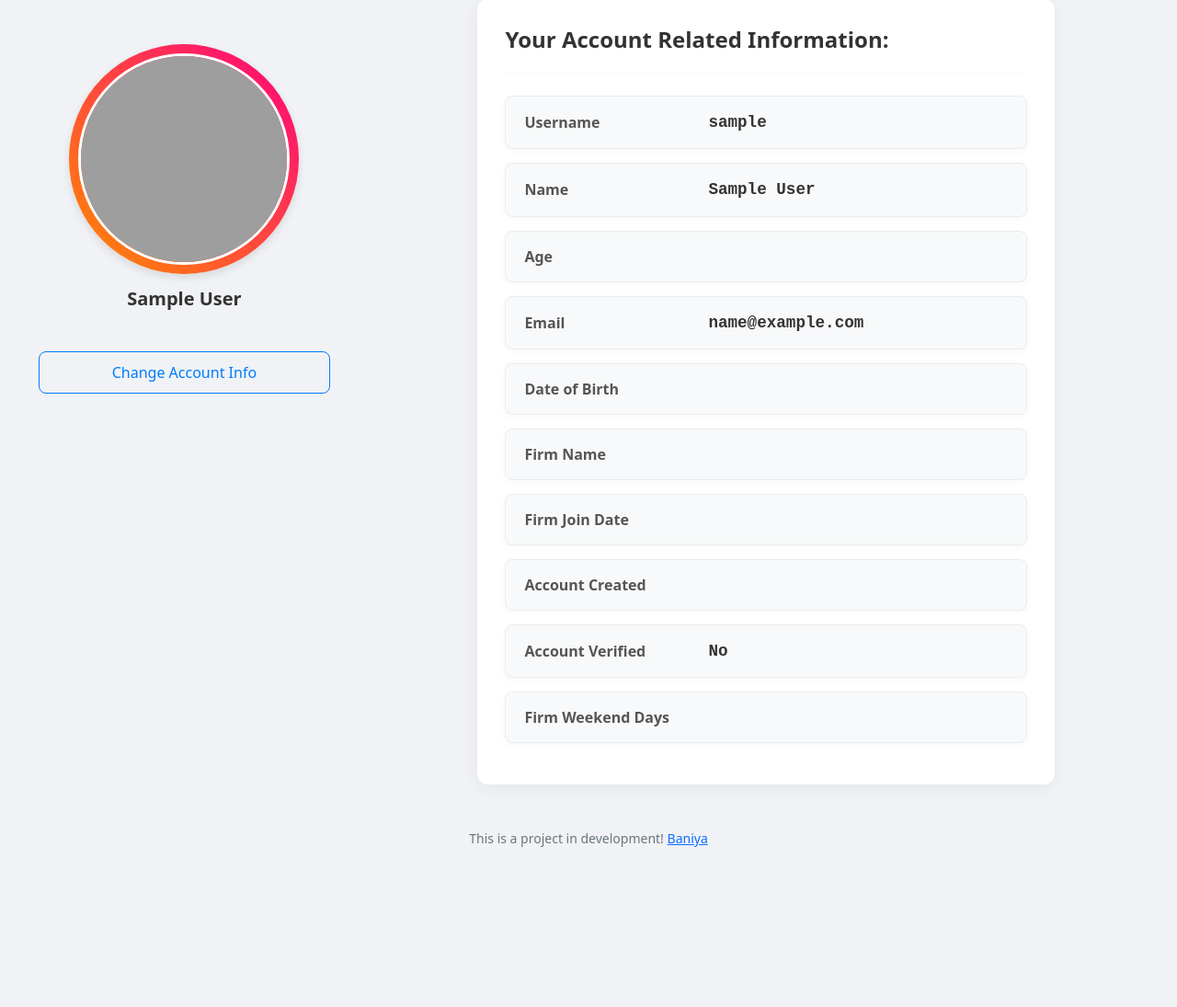
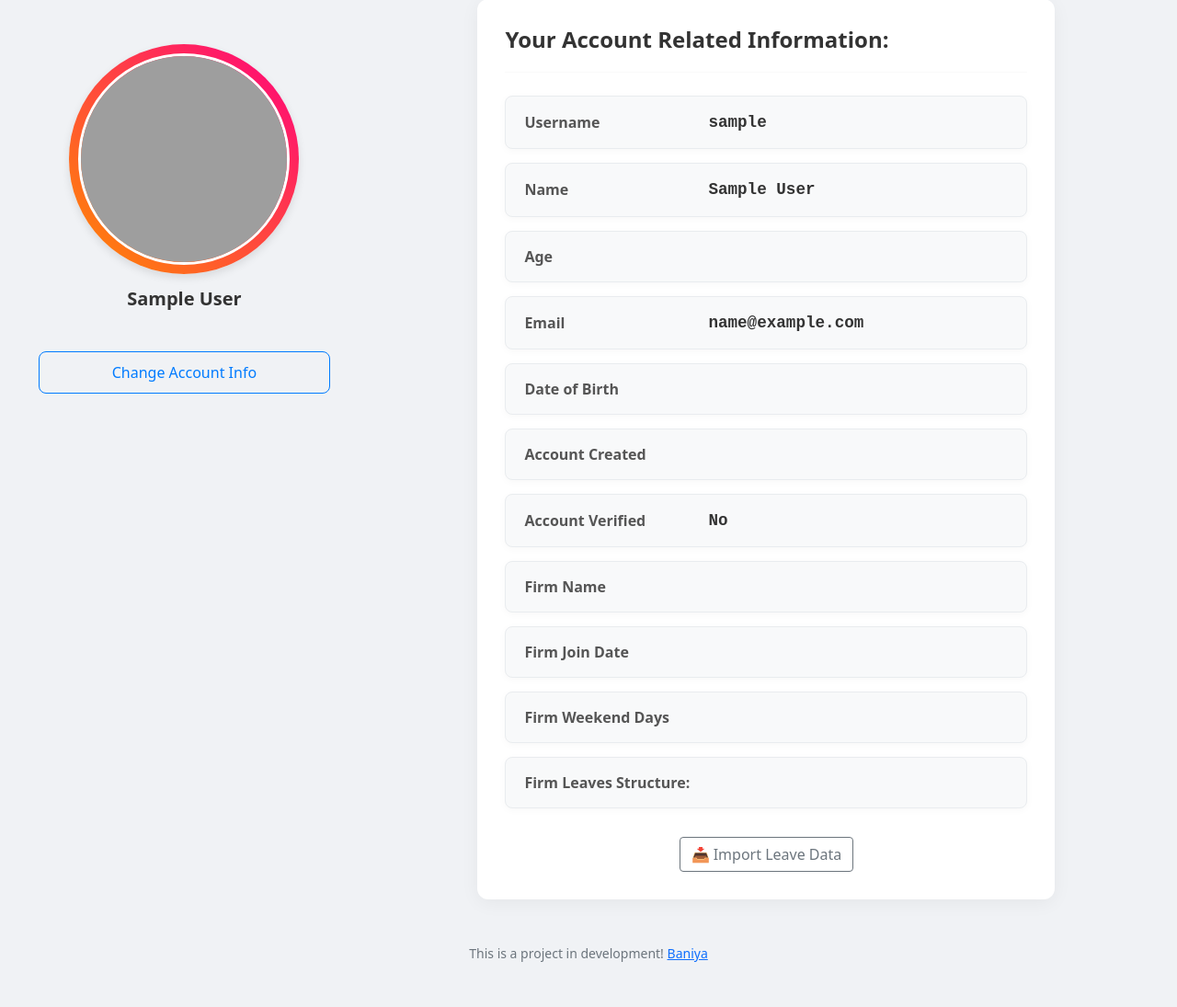
Before and after one commit to Baniya-sen/leave-tracker, a Flask app: a page that uses templates/account.html in a window 1280 px wide. Shown: the part 128-1223 px from the top of the page at 92% size. Before the commit the page ends 1049 px from the top, so only its background shows below. Run offline with Flask 3, Linux system fonts and the light colour scheme; the visitor is signed in with stand-in values (Sample User, id 1); data comes from the database, SQL or seed files in the repository; parts of the project's set-up code (start-up, migrations or seed data) failed here and were passed over; some libraries are stand-ins or nearby versions; grey boxes are pictures that could not be loaded.

Commit message:
Added flexibility of appending data to leaves, also user info leave type addition, some bugs fixes!

```diff
--- a/app.py
+++ b/app.py
@@ -1,3 +1,4 @@
+import json
 import pprint
 import re
 import hmac
@@ -9,7 +10,7 @@ from dotenv import load_dotenv
 
 from flask import (
     Flask, g, session, request,
-    redirect, url_for, render_template
+    redirect, url_for, render_template, jsonify
 )
 from flask_session import Session
 from functools import wraps
@@ -52,6 +53,15 @@ def teardown(exc):
     auth.close_auth_db(exc)
 
 
+@app.template_filter("from_json")
+def from_json_filter(s):
+    try:
+        return json.loads(s)
+    except Exception as e:
+        print(e)
+        return {}
+
+
 def valid_date(s):
     try:
         datetime.strptime(s, DATE_FMT)
@@ -78,6 +88,7 @@ def login_required(f):
             return redirect(url_for('login'))
 
         return f(*args, **kwargs)
+
     return wrapper
 
 
@@ -177,18 +188,17 @@ def user_home(username: str, token: str):
     return render_template('index.html', user_leaves=user_leaves)
 
 
-@app.route('/account')
+@app.route('/account', methods=['GET', 'POST'])
 @login_required
 def account_root():
     uname = session['username']
     token = make_daily_token(uname)
-    return redirect(url_for('account', username=uname, token=token))
+    return redirect(url_for('account', username=uname, token=token), code=307)
 
 
 @app.route('/<username>/account/<token>', methods=['GET', 'POST'])
 @login_required
 def account(username: str, token: str):
-    print(username, token, session['username'], make_daily_token(username))
     if username != session['username'] or token != make_daily_token(username):
         return apology("Verification failed! Logout and Re-login!", 403)
 
@@ -222,12 +232,87 @@ def account(username: str, token: str):
             else:
                 return apology("Invalid weekend days", 400)
 
+        types = request.form.getlist('leave_type')
+        counts = request.form.getlist('leave_count')
+
+        leaves_given = {}
+        for t, c in zip(types, counts):
+            t = t.strip()
+            try:
+                n = int(c)
+                if not t or n < 0:
+                    raise ValueError
+            except ValueError:
+                return apology("Each leave type must have a non‑negative integer count.", 400)
+            leaves_given[t] = n
+
+        if leaves_given:
+            firm = leaves.get_user_key_data(session['user_id'], "user_info.firm_name")
+            if not firm:
+                return apology("Firm not configured.", 400)
+
+        data['leaves_type'] = leaves_given
+
         if auth.update_user_info(session["user_id"], data) and \
                 leaves.update_user_profile(session["user_id"], data):
+
             user = auth.get_user_info_with_id(session["user_id"])
-            return redirect(url_for('account'))
+            return redirect(
+                url_for('account',
+                        username=session['username'],
+                        token=make_daily_token(session['username']))
+            )
         else:
             return apology("Something went wrong!", 401)
+
+
+@app.route("/leaves/import", methods=["POST"])
+@login_required
+def import_leaves():
+    user_id = session["user_id"]
+
+    data = request.get_json(silent=True)
+    if not data or "leaves_taken" not in data:
+        return jsonify(error="Missing 'leaves_taken' field."), 400
+
+    leaves_taken = data["leaves_taken"]
+    if not isinstance(leaves_taken, dict):
+        return jsonify(error="'leaves_taken' must be a JSON object."), 400
+
+    firm = leaves.get_user_key_data(user_id, "user_info.firm_name")
+    if not firm:
+        return jsonify(error="Firm not configured."), 400
+
+    firm_data = leaves.get_user_key_data(user_id, f"user_leaves.{firm}")
+    if not firm_data:
+        return jsonify(error="Add leave structure for your firm first."), 400
+
+    allowed_types = set(firm_data.get("leaves_given", {}).keys())
+    allowed_types = [item.title() for item in allowed_types]
+    if not allowed_types:
+        return jsonify(error="No granted leave types found."), 400
+
+    def valid_iso(s):
+        try:
+            date.fromisoformat(s)
+            return True
+        except Exception as e:
+            print(user_id, "Wrong date in import- ", e)
+            return False
+
+    for leave_type, dates in leaves_taken.items():
+        if leave_type.title() not in allowed_types:
+            return jsonify(error=f"Unknown leave type: '{leave_type}'."), 400
+        if not isinstance(dates, list) or not all(
+                isinstance(d, str) and valid_iso(d) for d in dates
+        ):
+            return jsonify(error=f"Invalid dates for leave type '{leave_type}'."), 400
+
+    count, matched = leaves.update_user_leaves_by_import(user_id, leaves_taken)
+    if (count, matched) == (-1, -1):
+        return jsonify(error="One or more leave types exceed available remaining leaves."), 400
+
+    return jsonify(status="ok", updated=count, matched=matched)
 
 
 @app.route('/take_leave', methods=['POST'])
--- a/schema_auth.sql
+++ b/schema_auth.sql
@@ -10,5 +10,6 @@ CREATE TABLE IF NOT EXISTS users (
   firm_join_date           DATE,       -- optional company join date
   account_created          DATETIME,  -- optional timestamp of account creation
   account_verified         INTEGER DEFAULT 0,    -- optional boolean flag (0 = false, 1 = true)
-  firm_weekend_days        TEXT        -- optional JSON array storing weekend days, e.g. '[6,7]'
+  firm_weekend_days        TEXT,        -- optional JSON array storing weekend days, e.g. '[6,7]'
+  leaves_type              TEXT DEFAULT '{}'     --JSON blob
 );
--- a/static/script.js
+++ b/static/script.js
@@ -222,3 +222,82 @@
         // Allow form to submit
     });
 })();
+
+// Leaves types add rows
+document.getElementById('add-row').addEventListener('click', () => {
+  const tbody = document.querySelector('#leave-table tbody');
+  const lastRow = tbody.lastElementChild;  // or: tbody.querySelector('tr:last-child')
+  const row = lastRow.cloneNode(true);
+  row.querySelectorAll('input').forEach(i => i.value = '');
+  tbody.append(row);
+});
+document.querySelector('#leave-table').addEventListener('click', e => {
+  if (e.target.classList.contains('remove-row')) {
+    const rows = document.querySelectorAll('#leave-table tbody tr');
+    if (rows.length > 1) e.target.closest('tr').remove();
+  }
+});
+
+// Import leaves data function
+(function () {
+  const importBtn = document.getElementById("import-leaves-btn");
+  const box = document.getElementById("import-leaves-box");
+  const input = document.getElementById("leave-json-input");
+  const submit = document.getElementById("submit-leave-json");
+  const cancel = document.getElementById("cancel-leave-json");
+  const errorBox = document.getElementById("leave-import-error");
+
+  if (!importBtn || !box || !input || !submit || !cancel || !errorBox) return;
+
+  importBtn.addEventListener("click", () => {
+    box.style.display = "block";
+    errorBox.style.display = "none";
+    input.focus();
+  });
+
+  cancel.addEventListener("click", () => {
+    input.value = "";
+    box.style.display = "none";
+    errorBox.style.display = "none";
+  });
+
+  submit.addEventListener("click", async () => {
+    errorBox.style.display = "none";
+    errorBox.textContent = "";
+
+    let parsed;
+    try {
+      parsed = JSON.parse(input.value);
+    } catch {
+      errorBox.textContent = "Invalid JSON format.";
+      errorBox.style.display = "block";
+      return;
+    }
+
+    try {
+      const res = await fetch("/leaves/import", {
+        method: "POST",
+        headers: { "Content-Type": "application/json" },
+        body: JSON.stringify({ leaves_taken: parsed })
+      });
+
+      const data = await res.json();
+
+      if (!res.ok) {
+        errorBox.textContent = data.error || "Import failed.";
+        errorBox.style.display = "block";
+        return;
+      }
+
+      // Optional: show toast/alert
+      alert("Leaves data imported successfully.");
+      box.style.display = "none";
+      input.value = "";
+      location.reload(); // or reload part of the UI
+    } catch (err) {
+      console.error("Fetch error during leave import:", err);
+      errorBox.textContent = "Server error. Please try again.";
+      errorBox.style.display = "block";
+    }
+  });
+})();
--- a/static/styles.css
+++ b/static/styles.css
@@ -355,3 +355,12 @@ nav .navbar-brand .green
       flex-grow: 1; /* Allow the right panel to grow */
       /* Max-width for right panel is controlled by .main-right-panel-wrapper */
   }
+
+#import-leaves-box pre {
+  font-size: 0.85rem;
+  margin-bottom: 0.5rem;
+}
+
+#import-leaves-box textarea {
+  font-family: monospace;
+}
--- a/templates/account.html
+++ b/templates/account.html
@@ -36,7 +36,7 @@
             </div>
              <div class="col-md-6">
               <label for="age" class="form-label">Age</label>
-              <input type="number" class="form-control" id="age" name="age" value="{{ user_info['name'] or '' }}">
+              <input type="number" class="form-control" id="age" name="age" value="{{ user_info['age'] or '' }}">
             </div>
             <div class="col-md-6">
               <label for="email" class="form-label">Email</label>
@@ -55,8 +55,26 @@
               <input type="date" class="form-control" id="firm_join_date" name="firm_join_date" value="{{ user_info['firm_join_date'] or '' }}">
             </div>
             <div class="col-md-6">
-              <label for="firm_join_date" class="form-label">Firm Leaves</label>
-              <input type="date" class="form-control" id="firm_join_date" name="firm_join_date" value="{{ user_info['firm_join_date'] or '' }}">
+              <table id="leave-table" class="table">
+                <thead>
+                  <tr><th>Leave Type</th><th>Total Leaves</th><th></th></tr>
+                </thead>
+                <tbody>
+                    {% set granted = user_info['leaves_type'] | from_json %}
+                    {% for lt, count in granted.items() %}
+                    <tr>
+                      <td><input name="leave_given" class="form-control" placeholder="{{ lt }}" required readonly></td>
+                      <td><input name="leave_counter_given" type="number" class="form-control" min="0" placeholder="{{ count }}" required readonly></td>
+                    </tr>
+                    {% endfor %}
+                  <tr>
+                    <td><input name="leave_type" class="form-control" placeholder="e.g. 'Sick'" required></td>
+                    <td><input name="leave_count" type="number" class="form-control" min="0" placeholder="Per Year" required></td>
+                    <td><button type="button" class="btn btn-sm btn-danger remove-row">×</button></td>
+                  </tr>
+                </tbody>
+              </table>
+              <button type="button" class="btn btn-outline-secondary" id="add-row">+ Add Leave Type</button>
             </div>
             <div class="col-md-6">
               <label for="firm_weekend_days" class="form-label">Firm Weekend Days (e.g. 6,7)</label>
@@ -90,6 +108,14 @@
             <span class="info-box-value">{{ user_info['date'] or '' }}</span>
           </div>
           <div class="info-box shade-1">
+            <span class="info-box-label">Account Created</span>
+            <span class="info-box-value">{{ user_info['account_created'] or '' }}</span>
+          </div>
+          <div class="info-box shade-1">
+            <span class="info-box-label">Account Verified</span>
+            <span class="info-box-value">{{ 'Yes' if user_info['account_verified'] else 'No' }}</span>
+          </div>
+          <div class="info-box shade-1">
             <span class="info-box-label">Firm Name</span>
             <span class="info-box-value">{{ user_info['firm_name'] or '' }}</span>
           </div>
@@ -98,16 +124,32 @@
             <span class="info-box-value">{{ user_info['firm_join_date'] or '' }}</span>
           </div>
           <div class="info-box shade-1">
-            <span class="info-box-label">Account Created</span>
-            <span class="info-box-value">{{ user_info['account_created'] or '' }}</span>
+            <span class="info-box-label">Firm Weekend Days</span>
+            <span class="info-box-value">{{ user_info['firm_weekend_days'] or '' }}</span>
           </div>
           <div class="info-box shade-1">
-            <span class="info-box-label">Account Verified</span>
-            <span class="info-box-value">{{ 'Yes' if user_info['account_verified'] else 'No' }}</span>
+            <span class="info-box-label">Firm Leaves Structure:</span>
+            {% set granted = user_info['leaves_type'] | from_json %}
+            <ul class="info-box-value list-unstyled mb-0">
+              {% for lt, count in granted.items() %}
+                <li><strong>{{ lt }}</strong>: {{ count }}</li>
+              {% endfor %}
+            </ul>
           </div>
-          <div class="info-box shade-1">
-            <span class="info-box-label">Firm Weekend Days</span>
-            <span class="info-box-value">{{ user_info['firm_weekend_days'] or '' }}</span>
+          <button class="btn btn-outline-secondary mt-3" id="import-leaves-btn">
+            📥 Import Leave Data
+          </button>
+          <div id="import-leaves-box" class="card mt-3 p-3" style="display: none;">
+            <h5>Paste Your Leave Data JSON</h5>
+            <p class="text-muted small mb-2">
+              <strong>Example:</strong>
+              <code>{"Casual": ["2025-07-01", "2025-07-15"], "Sick": ["2025-06-20"]}</code>
+            </p>
+            <div id="leave-import-error" class="text-danger mb-2" style="display: none;"></div>
+            <textarea id="leave-json-input" class="form-control" rows="7" placeholder="Leave types must match those in your account. If not, data will be replaced.&#10;&#10;{&#10;  &quot;Casual&quot;: [&quot;2025-07-01&quot;, &quot;2025-07-15&quot;],&#10;  &quot;Sick&quot;: [&quot;2025-06-20&quot;],&#10;  &quot;Earned&quot;: []&#10;}"></textarea>
+
+            <button class="btn btn-success mt-2" id="submit-leave-json">Save</button>
+            <button class="btn btn-link mt-2" id="cancel-leave-json">Cancel</button>
           </div>
         </div>
       </div>
```
Also changed, not shown: auth.py (+21 -2 lines), leaves.py (+78 -4 lines).
